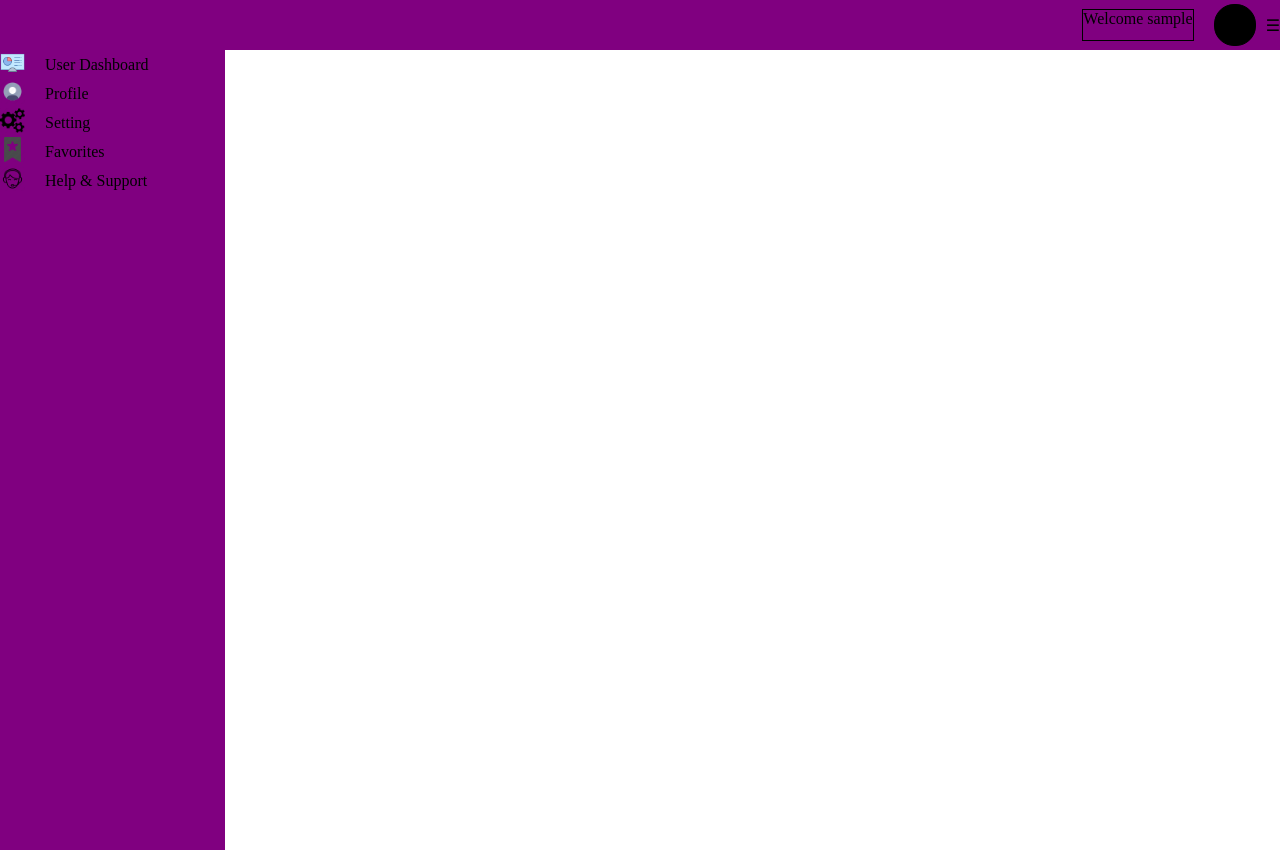
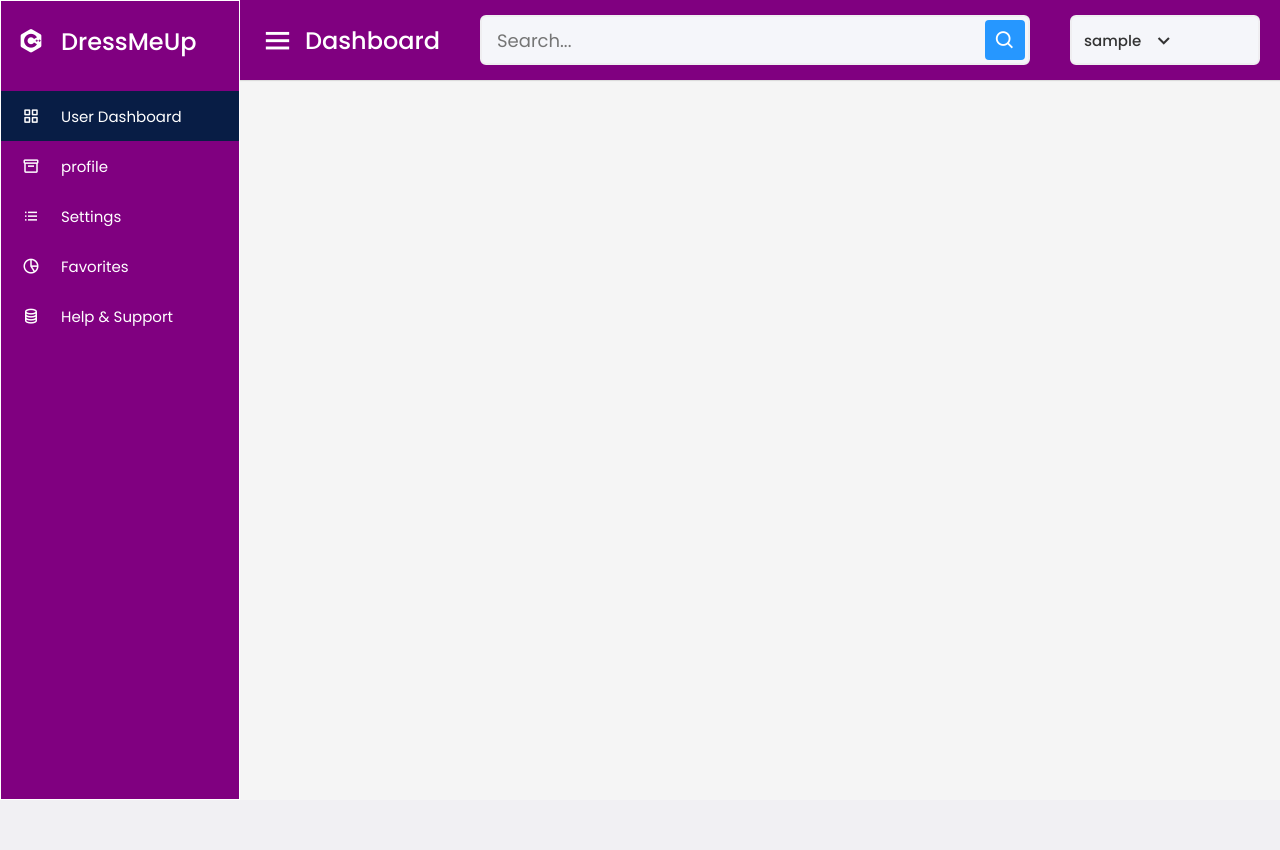
Before and after one commit to IfeBusola263/Dress_Me_Up, a Flask app: template web_flask/templates/user.html in a window 1280 px wide. After the commit the page ends 800 px from the top, so only its background shows below. Run offline with Flask 3, Linux system fonts and the light colour scheme; the template is opened without the code that fills it: most values are stand-ins (such as "Sample title", 1, 10 or a date in 2020).

Commit message:
Modify the user page

```diff
--- a/web_flask/static/scripts/user.js
+++ b/web_flask/static/scripts/user.js
@@ -22,3 +22,18 @@ $(function () {
        }
    });
 });
+
+const sidebar = document.querySelector(".sidebar");
+const sidebarBtn = document.querySelector(".sidebarBtn");
+sidebarBtn.onclick = function() {
+    sidebar.classList.toggle("active");
+    if (sidebar.classList.contains("active")) {
+        sidebarBtn.classList.replace("bx-menu" ,"bx-menu-alt-right");
+    } else
+    sidebarBtn.classList.replace("bx-menu-alt-right", "bx-menu");
+}
+
+dropdownBtn.onclick = function () {
+    dropdownContent.style.display = (dropdownContent.style.display === 'block') ? 'none' : 'block';
+    dropdownBtn.style.color = (dropdownContent.style.display === 'block') ? 'purple' : '';
+}
--- /dev/null
+++ b/web_flask/static/styles/user.css
@@ -0,0 +1,205 @@
+/* Googlefont Poppins CDN Link */
+@import url('https://fonts.googleapis.com/css2?family=Poppins:wght@200;300;400;500;600;700&display=swap');
+*{
+  margin: 0;
+  padding: 0;
+  box-sizing: border-box;
+  font-family: 'Poppins', sans-serif;
+}
+.sidebar{
+  position: fixed;
+  height: 100%;
+  width: 240px;
+  background: #800080;
+  transition: all 0.5s ease;
+  border: 1px solid white;
+}
+.sidebar.active{
+  width: 60px;
+}
+.sidebar .logo-details{
+  height: 80px;
+  display: flex;
+  align-items: center;
+}
+.sidebar .logo-details i{
+  font-size: 28px;
+  font-weight: 500;
+  color: #fff;
+  min-width: 60px;
+  text-align: center
+}
+.sidebar .logo-details .logo_name{
+  color: #fff;
+  font-size: 24px;
+  font-weight: 500;
+}
+.sidebar .nav-links{
+  margin-top: 10px;
+}
+.sidebar .nav-links li{
+  position: relative;
+  list-style: none;
+  height: 50px;
+}
+.sidebar .nav-links li a{
+  height: 100%;
+  width: 100%;
+  display: flex;
+  align-items: center;
+  text-decoration: none;
+  transition: all 0.4s ease;
+}
+.sidebar .nav-links li a.active{
+  background: #081D45;
+}
+.sidebar .nav-links li a:hover{
+  background: #081D45;
+}
+.sidebar .nav-links li i{
+  min-width: 60px;
+  text-align: center;
+  font-size: 18px;
+  color: #fff;
+}
+.sidebar .nav-links li a .links_name{
+  color: #fff;
+  font-size: 15px;
+  font-weight: 400;
+  white-space: nowrap;
+}
+.sidebar .nav-links .log_out{
+  position: absolute;
+  bottom: 0;
+  width: 100%;
+}
+.home-section{
+  position: relative;
+  background: #f5f5f5;
+  min-height: 100vh;
+  width: calc(100% - 240px);
+  left: 240px;
+  transition: all 0.5s ease;
+}
+.sidebar.active ~ .home-section{
+  width: calc(100% - 60px);
+  left: 60px;
+}
+.home-section nav{
+  display: flex;
+  justify-content: space-between;
+  height: 80px;
+  background: #800080;
+  display: flex;
+  align-items: center;
+  position: fixed;
+  width: calc(100% - 240px);
+  left: 240px;
+  z-index: 100;
+  padding: 0 20px;
+  box-shadow: 0 1px 1px rgba(0, 0, 0, 0.1);
+  transition: all 0.5s ease;
+
+}
+.sidebar.active ~ .home-section nav{
+  left: 60px;
+  width: calc(100% - 60px);
+}
+.home-section nav .sidebar-button{
+  display: flex;
+  align-items: center;
+  font-size: 24px;
+  font-weight: 500;
+  color: white;
+}
+
+nav .sidebar-button i{
+  font-size: 35px;
+  margin-right: 10px;
+}
+.home-section nav .search-box{
+  position: relative;
+  height: 50px;
+  max-width: 550px;
+  width: 100%;
+  margin: 0 20px;
+}
+nav .search-box input{
+  height: 100%;
+  width: 100%;
+  outline: none;
+  background: #F5F6FA;
+  border: 2px solid #EFEEF1;
+  border-radius: 6px;
+  font-size: 18px;
+  padding: 0 15px;
+}
+nav .search-box .bx-search{
+  position: absolute;
+  height: 40px;
+  width: 40px;
+  background: #2697FF;
+  right: 5px;
+  top: 50%;
+  transform: translateY(-50%);
+  border-radius: 4px;
+  line-height: 40px;
+  text-align: center;
+  color: #fff;
+  font-size: 22px;
+  transition: all 0.4 ease;
+}
+.home-section nav .profile-pic{
+  display: flex;
+  align-items: center;
+  background: #F5F6FA;
+  border: 2px solid #EFEEF1;
+  border-radius: 6px;
+  height: 50px;
+  min-width: 190px;
+  padding: 0 15px 0 2px;
+}
+nav .profile-pic img{
+  height: 40px;
+  width: 40px;
+  border-radius: 6px;
+  object-fit: cover;
+}
+nav .profile-pic .user_name{
+  font-size: 15px;
+  font-weight: 500;
+  color: #333;
+  margin: 0 10px;
+  white-space: nowrap;
+}
+nav .profile-pic i{
+  font-size: 25px;
+  color: #333;
+}
+
+.dropdown-content {
+    display: none;
+    cursor: pointer;
+    position: absolute;
+    top: 100%;
+    right: 0;
+    background-color: #ffffff; /* White background */
+    min-width: 160px;
+    box-shadow: 0px 8px 16px 0px rgba(0, 0, 0, 0.2);
+    z-index: 1;
+}
+
+.dropdown-content a {
+    color: #000000; /* Black text */
+    padding: 12px 16px;
+    text-decoration: none;
+    display: block;
+}
+
+.dropdown-content a:hover {
+    background-color: #f1f1f1; /* Light gray on hover */
+}
+
+.dropdown:hover.dropdown-content {
+    display: block;
+}
--- a/web_flask/templates/user.html
+++ b/web_flask/templates/user.html
@@ -1,114 +1,81 @@
-<!DOCTYPE HTML>
-<html>
+<!DOCTYPE html>
+<!-- Coding by CodingNepal | www.codingnepalweb.com -->
+<html lang="en" dir="ltr">
     <head>
+        <meta charset="UTF-8">
+        <meta name="viewport" content="width=device-width, initial-scale=1.0">
         <title>User Page</title>
-    <style type="text/css" media="all">
-	body{
-	    margin: 0px;
-	}
-        .head-div {
-            display: flex;
-            background-color: purple;
-            height: 50px;
-            width: 100%;
-            align-items: center;
-            justify-content: right;
-            padding-right: 10px;
-	    position: relative;
-        }
-        .welcome-div {
-            border: 1px solid black;
-            height: 30px;
-        }
-        .profile-pic {
-            align-content: center;
-            border: 1px solid black;
-            border-radius: 20px;
-            width: 40px;
-            height: 40px;
-            margin-left: 20px;
-            margin-right: 10px;
-	    background-color: black;
-        }
-        .nav {
-	    position: absolute;
-            background-color: purple;
-            width: 225px;
-            height: 100%;
-        }
-        .dropdown-content {
-            display: none;
-            cursor: pointer;
-            position: absolute;
-            top: 100%;
-            right: 0;
-            background-color: #f9f9f9;
-            min-width: 160px;
-            box-shadow: 0px 8px 16px 0px rgba(0,0,0,0.2);
-            z-index: 1;
-        }
-        .dropdown-content a {
-            color: black;
-            padding: 12px 16px;
-            text-decoration: none;
-            display: block;
-        }
+        <link rel="stylesheet" href="/static/styles/user.css">
+        <!-- Boxicons CDN Link -->
+        <link href='https://unpkg.com/boxicons@2.0.7/css/boxicons.min.css' rel='stylesheet'>
 
-        .sandwich-icon {
-            position: relative;
-            display: block;
-        }
-        .dropdown-content a:hover {
-            background-color: #f1f1f1;
-        }
-        .sandwich-icon:hover .dropdown-content {
-            display: block;
-        }
-    </style>
         <script src="https://code.jquery.com/jquery-3.6.0.min.js"></script>
         <script src="/static/scripts/user.js"></script>
     </head>
+
 <body>
-    <div class="head-div">
-        <div class="welcome-div">Welcome {{ username }}</div>
-	<div class="profile-pic" id="profilePicDiv" data-profile_pic="{{ profile_pic }}"></div>
-        <div class="sandwich-icon">
-            <span>&#9776;</span>
-            <div class="dropdown-content">
+  <div class="sidebar">
+    <div class="logo-details">
+      <i class='bx bxl-c-plus-plus'></i>
+      <span class="logo_name">DressMeUp</span>
+    </div>
+      <ul class="nav-links">
+        <li>
+          <a href="#" class="active">
+            <i class='bx bx-grid-alt' ></i>
+            <span class="links_name">User Dashboard</span>
+          </a>
+        </li>
+        <li>
+          <a href="#">
+            <i class='bx bx-box' ></i>
+            <span class="links_name">profile</span>
+          </a>
+        </li>
+        <li>
+          <a href="#">
+            <i class='bx bx-list-ul' ></i>
+            <span class="links_name">Settings</span>
+          </a>
+        </li>
+        <li>
+          <a href="#">
+            <i class='bx bx-pie-chart-alt-2' ></i>
+            <span class="links_name">Favorites</span>
+          </a>
+        </li>
+        <li>
+          <a href="#">
+            <i class='bx bx-coin-stack' ></i>
+            <span class="links_name">Help &amp; Support</span>
+          </a>
+        </li>
+      </ul>
+  </div>
+    <section class="home-section">
+        <nav>
+        <div class="sidebar-button">
+            <i class='bx bx-menu sidebarBtn'></i>
+            <span class="dashboard">Dashboard</span>
+        </div>
+        <div class="search-box">
+            <input type="text" placeholder="Search...">
+            <i class='bx bx-search' ></i>
+        </div>
+        <div class="profile-pic" id="profilePicDiv" data-profile_pic="{{ profile_pic }}">
+            <span class="user_name">{{ username }}</span>
+            <div class="dropdown-content" id="dropdownContent">
                 <a href="#">Account Settings</a>
                 <a href="#">Language Preferences</a>
                 <a href="#">Privacy & Security</a>
                 <a href="#">FAQ</a>
                 <a href="#">Logout</a>
             </div>
+            <i class='bx bx-chevron-down' id="dropdownBtn"></i>
+
             </div>
         </div>
-    <div class="nav">
-	    <div style="display: flex; vertical-align: center;">
-	        <div><img src="/static/images/dashboardicon.png"
-			style="background-size: cover; display: inline-block; width: 25px; margin-right: 20px;"></div>
-		<div style="align-content: center;">User Dashboard</div>
-	    </div>
-	    <div style="display: flex; vertical-align: center;">
-	        <div><img src="/static/images/profileicon.png"
-			style="background-size: cover; display: inline-block; width: 25px; margin-right: 20px;"></div>
-		<div style="align-content: center;">Profile</div>
-	    </div>
-	    <div style="display: flex; vertical-align: center;">
-	        <div><img src="/static/images/settingsicon.png"
-			style="background-size: cover; width: 25px; margin-right: 20px;"></div>
-		<div style="align-content: center;">Setting</div>
-	    </div>
-	    <div style="display: flex; vertical-align: center;">
-	        <div><img src="/static/images/favoriteicon.png"
-			style="background-size: cover; display: inline-block; width: 25px; margin-right: 20px;"></div>
-		<div style="align-content: center;">Favorites</div>
-	    </div>
-	    <div style="display: flex; vertical-align: center;">
-	        <div><img src="/static/images/helpicon.png"
-			style="background-size: cover; display: inline-block; width: 25px; margin-right: 20px;"></div>
-		<div style="align-content: center;">Help &amp; Support</div>
-	    </div>
-    </div>
+        </nav>
+    </section>
 </body>
 </html>
```
Also changed, not shown: web_flask/static/scripts/index.js (+5 -6 lines). Lines whose indentation alone changed are shown as unchanged.
